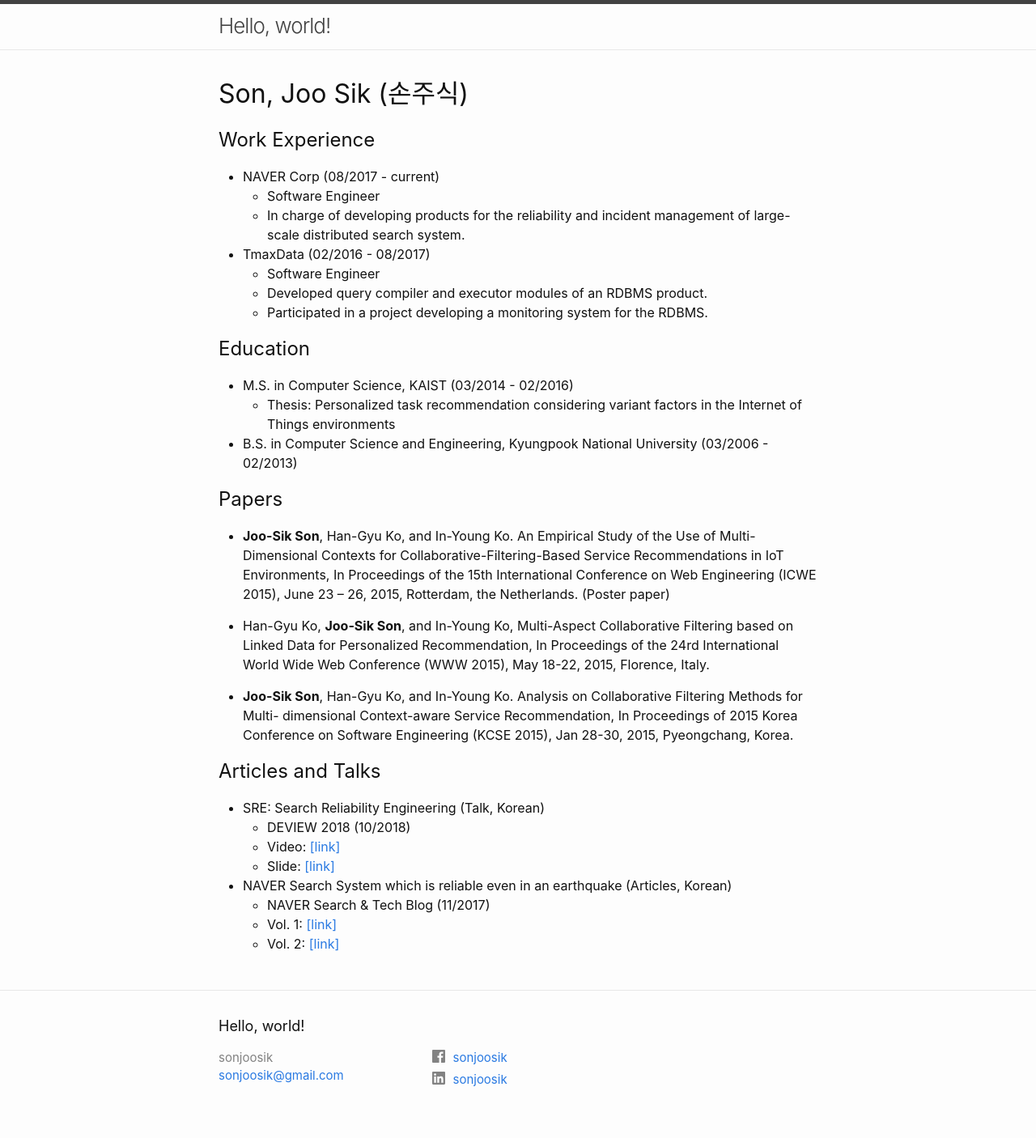
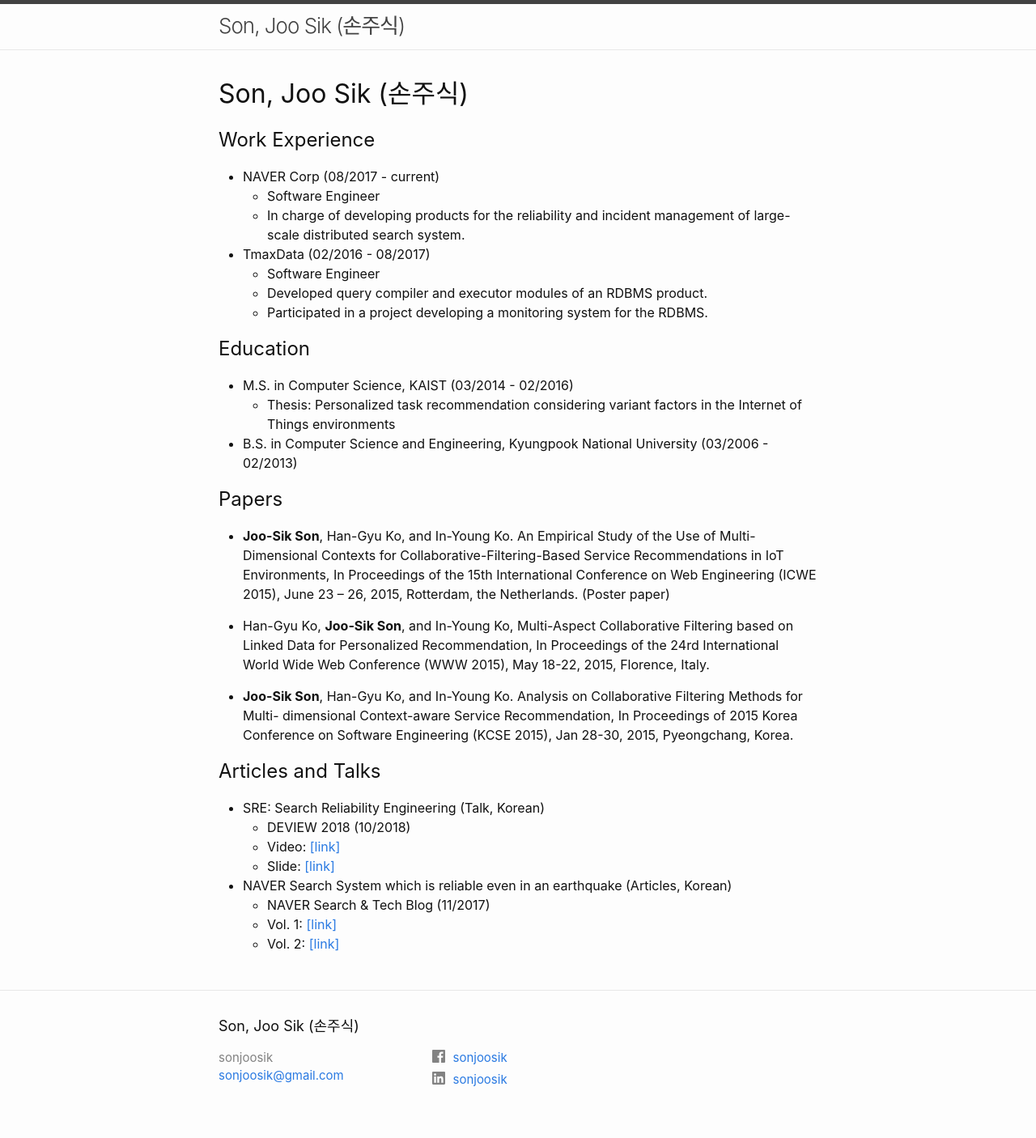
Before and after one commit to sonjoosik/sonjoosik.com, a Jekyll site: the page built from index.md, in a window 1280 px wide. Shown: the whole page at 81% size. Built offline with Jekyll 4.4.1, drawn with Linux system fonts in a browser that asks for light colours.

Commit message:
change title

```diff
--- a/_config.yml
+++ b/_config.yml
@@ -3,7 +3,7 @@ url: "https://sonjoosik.com"
 baseurl: ""
 theme: minima
 
-title: Hello, world!
+title: Son, Joo Sik (손주식)
 author: sonjoosik
 email: sonjoosik@gmail.com
 
```
